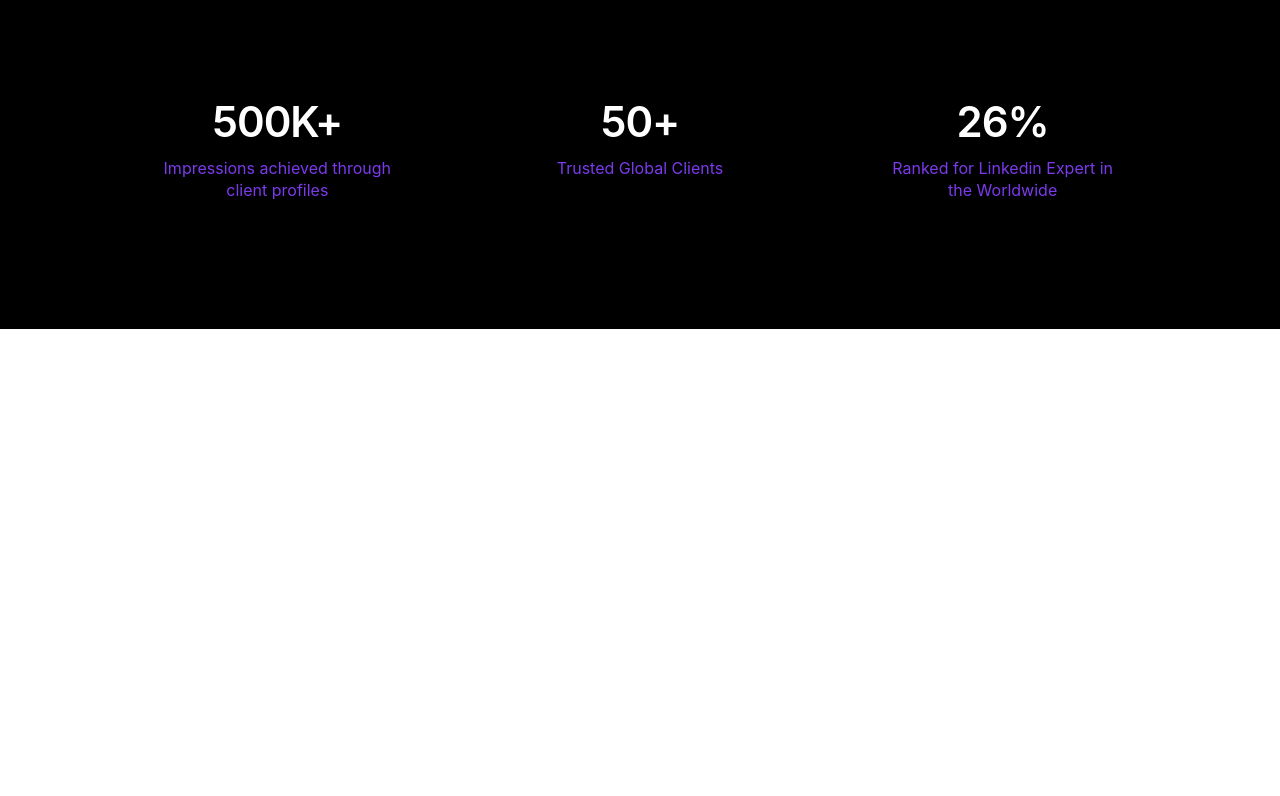
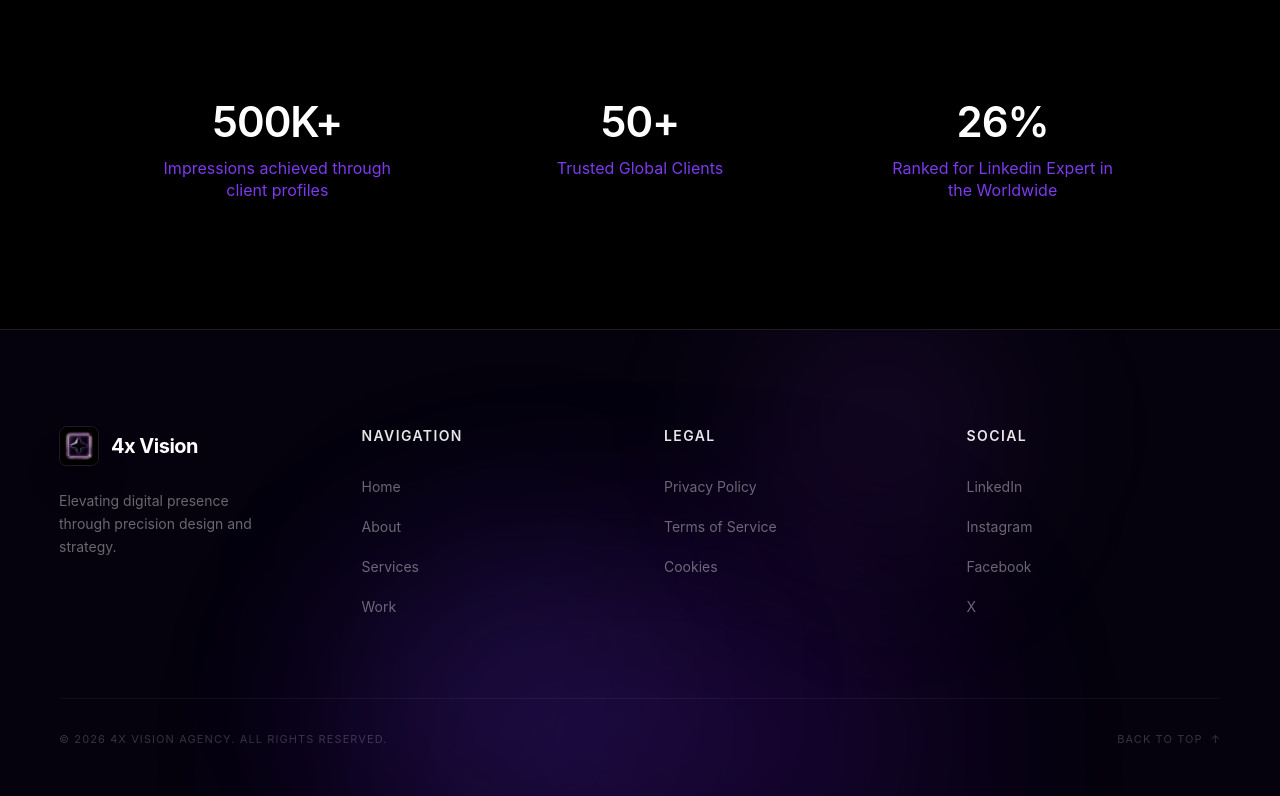
Before and after one commit to UMMEKASHAF12/4x-Vision-Website-, a React (Vite) app: page / in a window 1280 px wide. Shown: the part 1174-1970 px from the top of the page. Before the commit the page ends 1503 px from the top, so only its background shows below. Built offline with nearby package versions, Linux system fonts and the light colour scheme.

Commit message:
Footer added

```diff
--- a/src/Pages/Home.jsx
+++ b/src/Pages/Home.jsx
@@ -1,6 +1,7 @@
 import Navbar from "../components/Navbar";
 import Hero from "../components/Hero";
 import Stats from "../components/Stats";
+import Footer from "../components/Footer";
 
 function Home() {
   return (
@@ -8,6 +9,7 @@ function Home() {
       <Navbar />
       <Hero />
       <Stats />
+      <Footer />
     </>
   );
 }
--- /dev/null
+++ b/src/components/Footer.jsx
@@ -0,0 +1,91 @@
+import React from "react";
+import Logo from "../assets/logo.jpeg";
+
+export default function Footer() {
+  const currentYear = new Date().getFullYear();
+
+  const footerLinks = [
+    { title: "Navigation", links: ["Home", "About", "Services", "Work"] },
+    { title: "Legal", links: ["Privacy Policy", "Terms of Service", "Cookies"] },
+    { title: "Social", links: ["LinkedIn", "Instagram", "Facebook", "X"] },
+  ];
+
+  return (
+    <footer className="bg-[#05020d] border-t border-white/10 pt-24 pb-12 px-[59px] relative overflow-hidden">
+      {/* --- ANIMATED BACKGROUND BLOOPS --- */}
+      <div className="absolute inset-0 pointer-events-none overflow-hidden">
+        {/* Main Violet Glow - Pulses */}
+        <div className="absolute -bottom-24 left-1/2 -translate-x-1/2 w-[600px] h-[300px] bg-violet-600/20 blur-[120px] rounded-full animate-pulse" />
+
+        {/* Floating Accent Bloop 1 - Moves left to right */}
+        <div className="absolute top-1/2 left-1/4 w-[300px] h-[300px] bg-indigo-500/10 blur-[100px] rounded-full animate-[float_10s_ease-in-out_infinite]" />
+
+        {/* Floating Accent Bloop 2 - Moves right to left */}
+        <div className="absolute top-0 right-1/4 w-[250px] h-[250px] bg-purple-500/10 blur-[80px] rounded-full animate-[float_15s_ease-in-out_infinite_reverse]" />
+      </div>
+
+      <div className="max-w-7xl mx-auto relative z-10">
+        <div className="grid grid-cols-2 md:grid-cols-4 gap-12 mb-20">
+          {/* Brand Section */}
+          <div className="col-span-2 md:col-span-1">
+            <div className="flex items-center gap-3 text-white font-bold text-xl mb-6">
+              <div className="w-10 h-10 rounded-lg overflow-hidden border border-white/10 shadow-2xl">
+                <img src={Logo} alt="Logo" className="w-full h-full object-cover" />
+              </div>
+              <span className="tracking-tight">4x Vision</span>
+            </div>
+            <p className="text-white/40 text-sm leading-relaxed max-w-[200px]">
+              Elevating digital presence through precision design and strategy.
+            </p>
+          </div>
+
+          {/* Link Sections */}
+          {footerLinks.map((section) => (
+            <div key={section.title}>
+              <h4 className="text-white text-sm font-semibold uppercase tracking-widest mb-7 opacity-90">
+                {section.title}
+              </h4>
+              <ul className="space-y-4">
+                {section.links.map((link) => (
+                  <li key={link}>
+                    <a
+                      href={`#${link.toLowerCase()}`}
+                      className="text-white/40 hover:text-violet-400 hover:translate-x-1 inline-block transition-all duration-300 text-sm"
+                    >
+                      {link}
+                    </a>
+                  </li>
+                ))}
+              </ul>
+            </div>
+          ))}
+        </div>
+
+        {/* Bottom Section */}
+        <div className="flex flex-col md:flex-row justify-between items-center pt-8 border-t border-white/5 gap-4">
+          <p className="text-white/20 text-[11px] uppercase tracking-widest">
+            © {currentYear} 4x Vision Agency. All rights reserved.
+          </p>
+
+          <div className="flex gap-8">
+             <button
+               onClick={() => window.scrollTo({ top: 0, behavior: 'smooth' })}
+               className="text-white/20 hover:text-white text-[11px] uppercase tracking-widest transition-colors flex items-center gap-2 group"
+             >
+               Back to top
+               <span className="group-hover:-translate-y-1 transition-transform duration-300">↑</span>
+             </button>
+          </div>
+        </div>
+      </div>
+
+      {/* Tailwind Keyframe Injection - Add this to your tailwind.config.js or a global CSS file */}
+      <style jsx>{`
+        @keyframes float {
+          0%, 100% { transform: translate(0, 0); }
+          50% { transform: translate(50px, -30px); }
+        }
+      `}</style>
+    </footer>
+  );
+}
```
